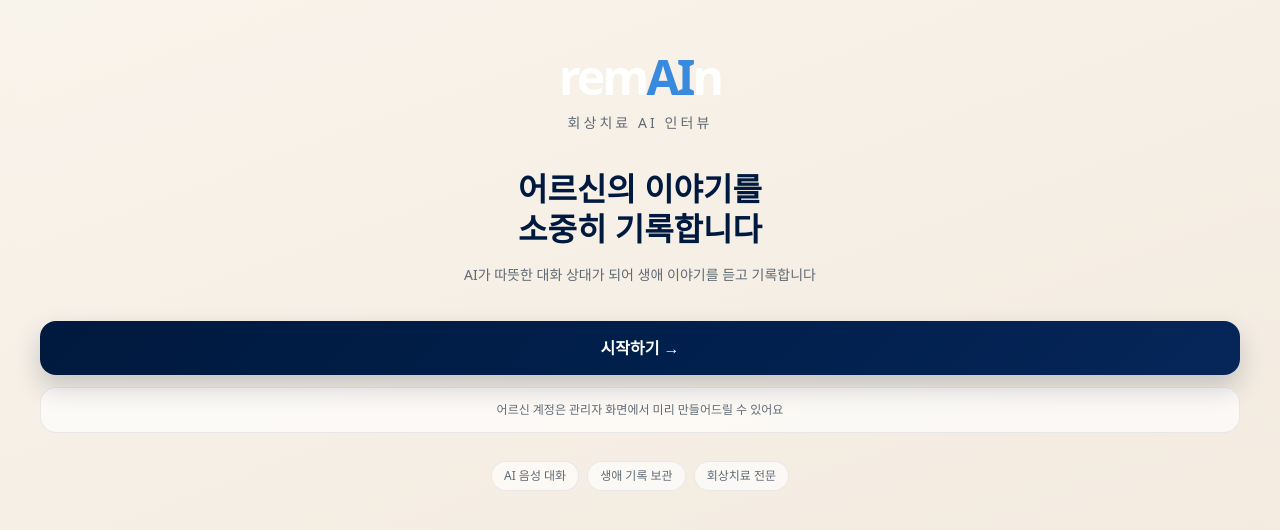
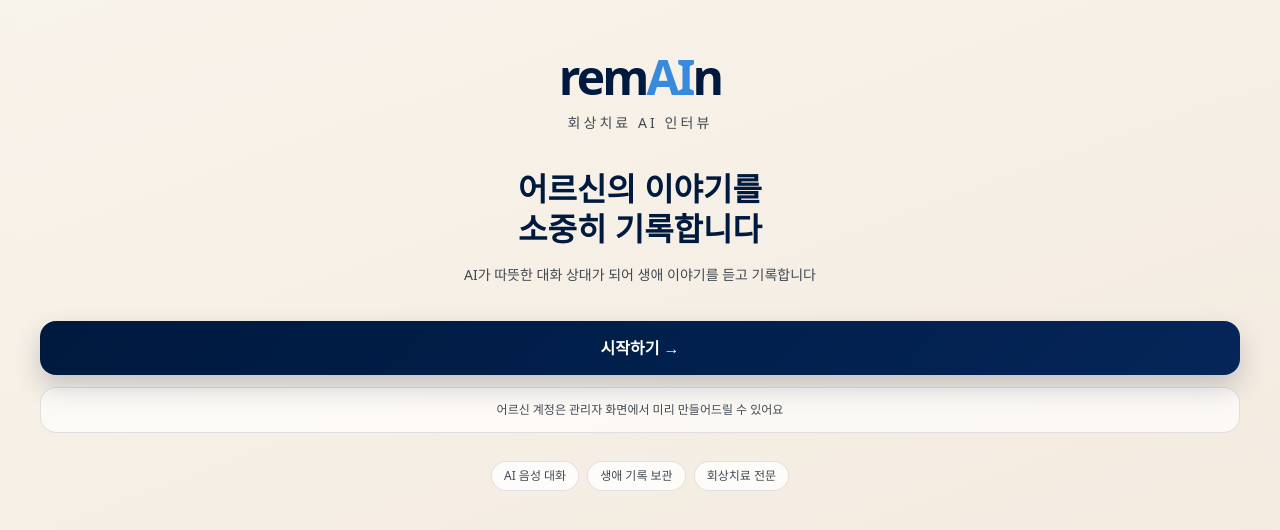
Before and after one commit to sig123234-lang/remain, a Next.js app: page / in a window 1280 px wide. Shown: the part 152-682 px from the top of the page. Built offline with nearby package versions, Linux system fonts and the light colour scheme; a web font is replaced by a local one.

Commit message:
Improve contrast on light backgrounds

```diff
--- a/src/app/conversation/page.tsx
+++ b/src/app/conversation/page.tsx
@@ -398,7 +398,7 @@
         <div className="flex-1 overflow-y-auto pb-4">
           {messages.length === 0 && !pending ? (
             <div className="flex h-full flex-col items-center justify-center gap-4 text-center">
-              <div className="flex h-16 w-16 items-center justify-center rounded-3xl bg-[var(--remain-primary-soft)] text-3xl">
+              <div className="flex h-16 w-16 items-center justify-center rounded-3xl bg-[var(--remain-primary-soft)] text-3xl text-[var(--remain-primary)]">
                 🎙
               </div>
               <div>
@@ -418,7 +418,7 @@
                     className={`flex items-start gap-2 ${isUser ? "justify-end" : "justify-start"}`}
                   >
                     {!isUser ? (
-                      <div className="mt-1 flex h-8 w-8 shrink-0 items-center justify-center rounded-full bg-[var(--remain-primary-soft)]">
+                      <div className="mt-1 flex h-8 w-8 shrink-0 items-center justify-center rounded-full bg-[var(--remain-primary-soft)] text-[var(--remain-primary)]">
                         ✦
                       </div>
                     ) : null}
@@ -442,7 +442,7 @@
 
               {pending ? (
                 <div className="flex items-start gap-2">
-                  <div className="mt-1 flex h-8 w-8 shrink-0 items-center justify-center rounded-full bg-[var(--remain-primary-soft)]">
+                  <div className="mt-1 flex h-8 w-8 shrink-0 items-center justify-center rounded-full bg-[var(--remain-primary-soft)] text-[var(--remain-primary)]">
                     ✦
                   </div>
                   <div className="rounded-2xl rounded-bl-sm border border-[var(--remain-border)] bg-white px-4 py-3">
--- a/src/app/globals.css
+++ b/src/app/globals.css
@@ -18,12 +18,12 @@
   --remain-primary-2: oklch(0.28 0.1 260);
   --remain-gold: oklch(0.55 0.14 75);
   --remain-surface: #ffffff;
-  --remain-surface-muted: rgba(37, 51, 84, 0.06);
-  --remain-border: rgba(23, 31, 55, 0.08);
+  --remain-surface-muted: rgba(31, 45, 74, 0.12);
+  --remain-border: rgba(23, 31, 55, 0.12);
   --remain-text: oklch(0.18 0.02 250);
-  --remain-muted: oklch(0.52 0.02 250);
-  --remain-muted-2: oklch(0.6 0.02 250);
-  --remain-primary-soft: rgba(31, 45, 74, 0.08);
+  --remain-muted: oklch(0.4 0.02 250);
+  --remain-muted-2: oklch(0.48 0.02 250);
+  --remain-primary-soft: rgba(31, 45, 74, 0.14);
 }
 
 @theme inline {
@@ -110,15 +110,15 @@
 
 .remain-card {
   border: 1px solid var(--remain-border);
-  background: rgba(255, 255, 255, 0.92);
+  background: rgba(255, 255, 255, 0.96);
   box-shadow:
     0 1px 3px rgba(0, 0, 0, 0.04),
     0 12px 30px rgba(0, 0, 0, 0.04);
 }
 
 .remain-chip {
-  border: 1px solid rgba(20, 30, 50, 0.08);
-  background: rgba(255, 255, 255, 0.65);
+  border: 1px solid rgba(20, 30, 50, 0.12);
+  background: rgba(255, 255, 255, 0.8);
   color: var(--remain-muted);
 }
 
--- a/src/components/logo.tsx
+++ b/src/components/logo.tsx
@@ -11,9 +11,9 @@
 export function Logo({ size = "md" }: LogoProps) {
   return (
     <div className={`inline-flex items-baseline font-black ${sizes[size]}`}>
-      <span className="text-white">rem</span>
+      <span className="text-[var(--remain-primary)]">rem</span>
       <span className="text-[#378ADD]">AI</span>
-      <span className="text-white">n</span>
+      <span className="text-[var(--remain-primary)]">n</span>
     </div>
   );
 }
```
